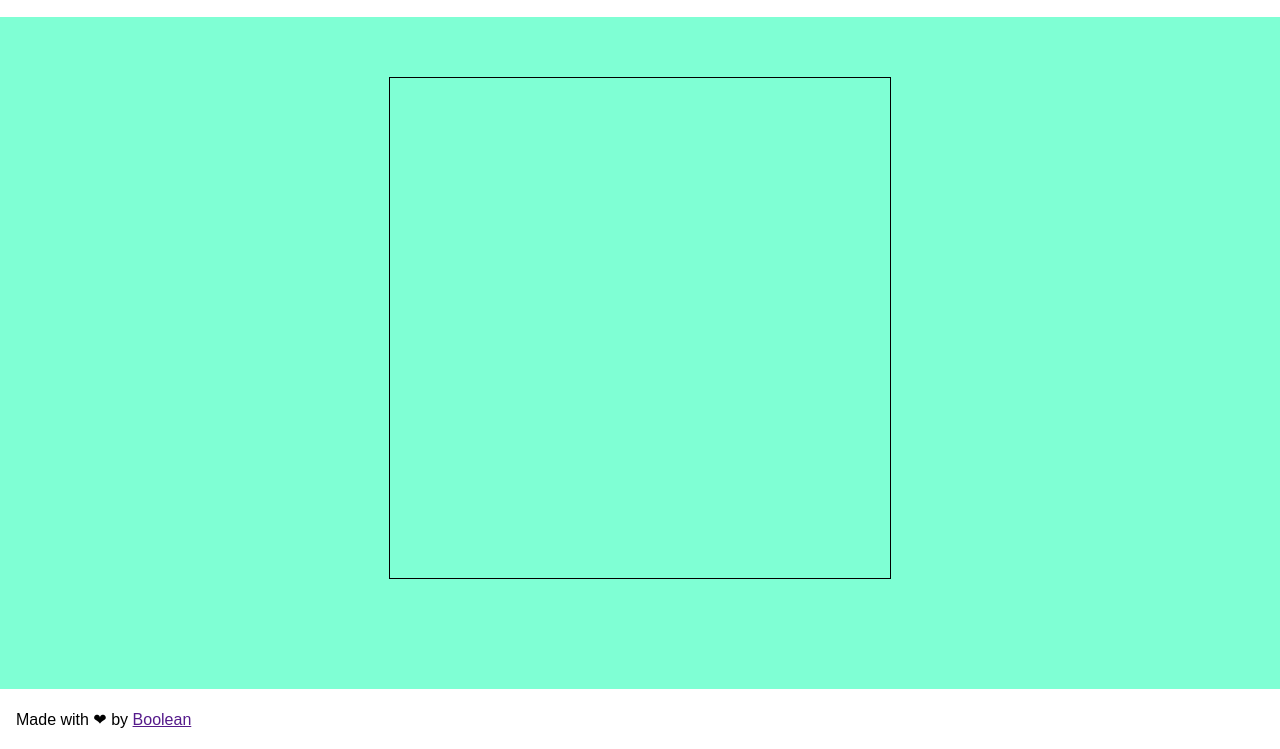
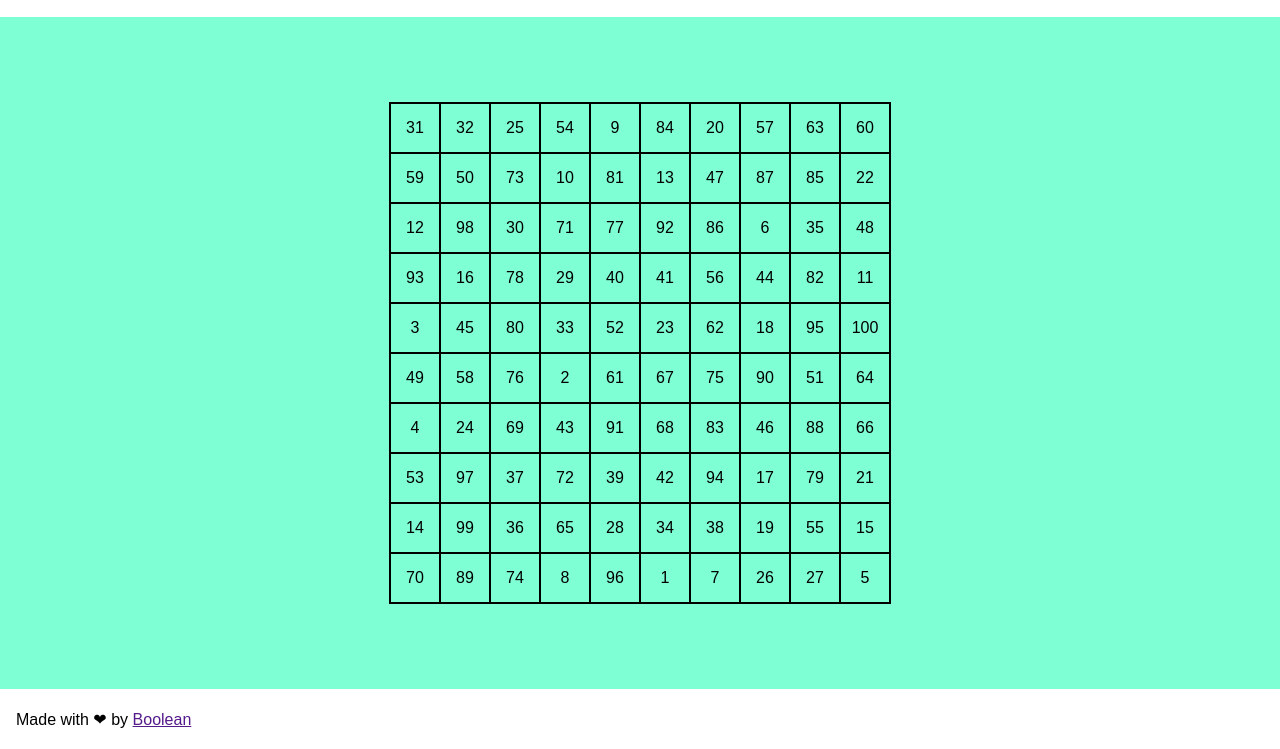
Before and after one commit to luirusso/js-campominato-grid, a plain HTML site: page index.html in a window 1280 px wide. Both pictures are taken after a click on the button "Play". Shown: the part 51-800 px from the top of the page. Drawn offline with Linux system fonts and the light colour scheme.

Commit message:
same as last commit

```diff
--- a/index.html
+++ b/index.html
@@ -37,10 +37,8 @@
         </nav>
     </header>
 
-    <main>
-        <div class="grid-container">
+    <main class="grid-container">
 
-        </div>
     </main>
 
     <footer>
--- a/js/index.js
+++ b/js/index.js
@@ -23,6 +23,9 @@ const gridContainer = document.querySelector('.grid-container');
 // Set grid
 
 playBtn.addEventListener('click', () => {
+
+    // Reset content
+    gridContainer.innerHTML = '';
 
     // Set grid dimensions
     const gridDimension = difficultyLevel.value;
@@ -65,8 +68,23 @@ playBtn.addEventListener('click', () => {
     for (let i = 1; i <= cellsNumber; i++) {
         // Generate random numbers for squares
         const num = getRandomNumber(numList, 1, cellsNumber);
+        numList.push(num);
+
+        // Generate square
+        const square = createGridSquare(num, cellsPerSide);
+
+        square.addEventListener('click', function() {
+            this.classList.add('clicked');
+        });
+
+        // Add generated square to grid
+        grid.append(square);
+
     }
     console.log(numList);
+
+    // Add grid
+    gridContainer.append(grid);
 });
 
 
@@ -100,4 +118,17 @@ function createGridSquare(num, cells) {
 
     const node = document.createElement('div');
     node.classList.add('square', `square-${type}`);
+    node.style.width = `calc(100% / ${cells} - 2px)`;
+    node.style.height = `calc(100% / ${cells} - 2px)`;
+
+    // Create span
+
+    const span = document.createElement('span');
+    span.append(num);
+
+    // Add span inside square
+
+    node.append(span);
+
+    return node;
 }
```
